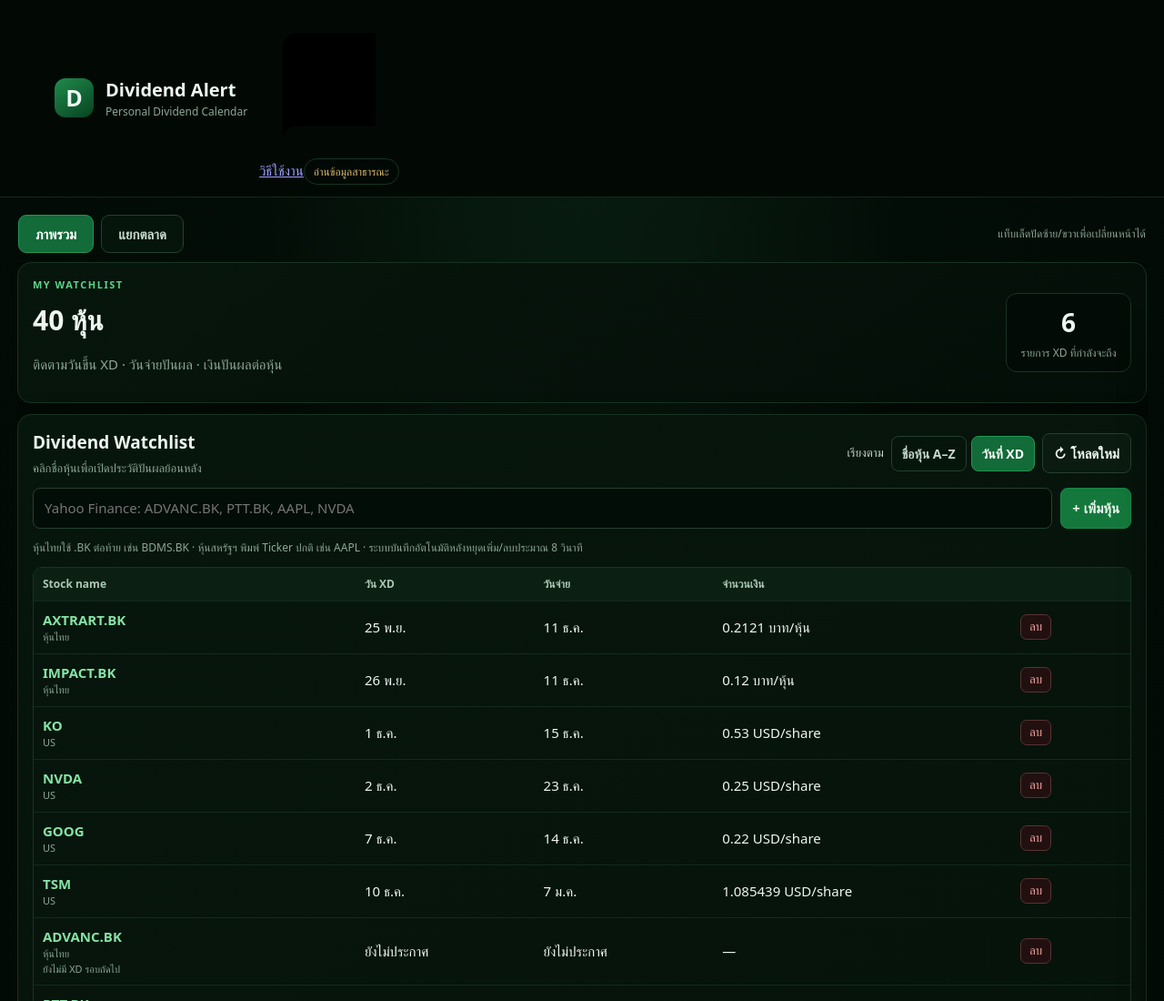
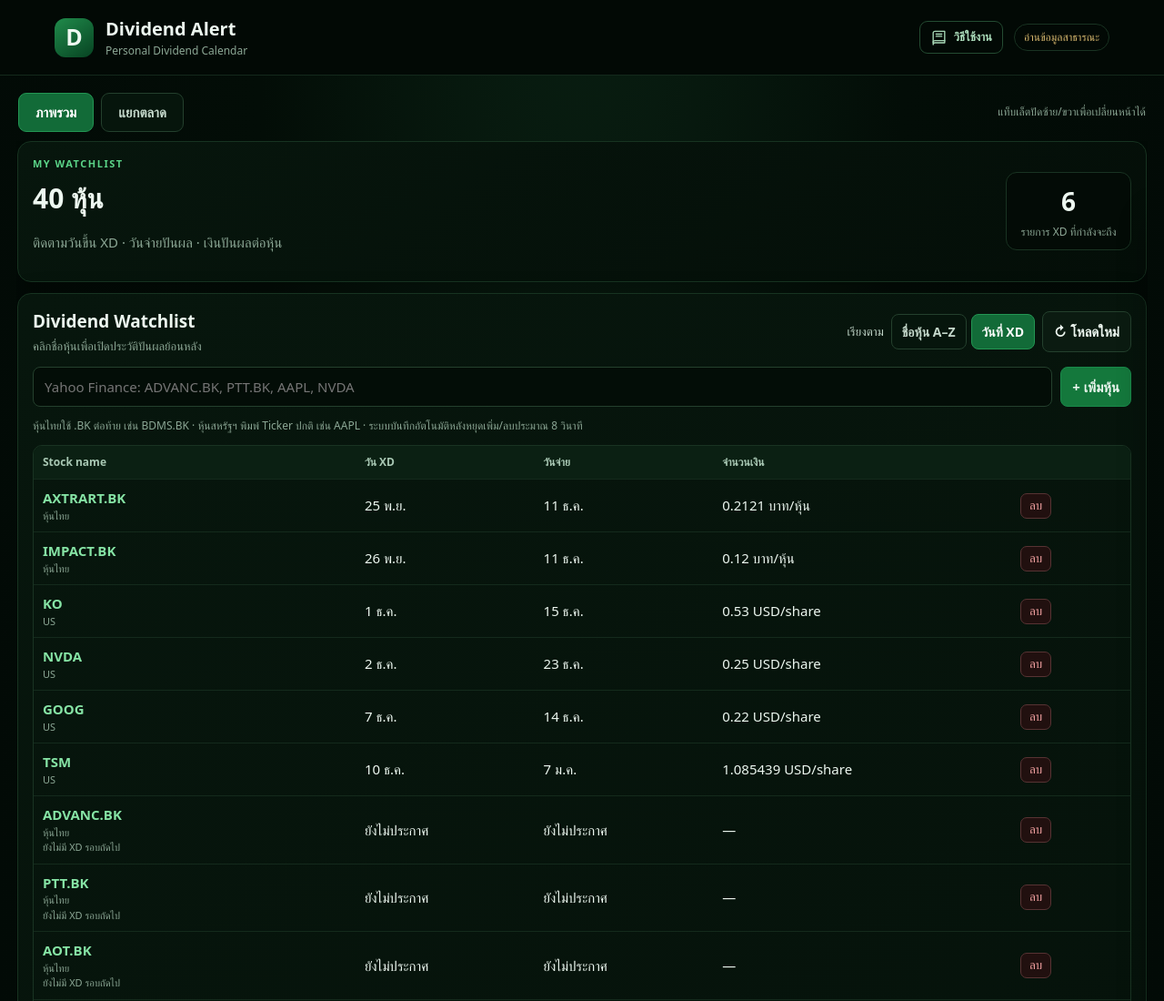
Before and after one commit to mornavapon/dividend-alert, a plain HTML site: page index.html in a window 1280 px wide. Shown: the top 1100 px of the page at 91% size. Drawn offline with Linux system fonts and the light colour scheme.

Commit message:
Style README help link with book icon

```diff
--- a/css/style.css
+++ b/css/style.css
@@ -93,3 +93,12 @@ footer{padding:5px 0 18px}
 .history-note{padding:12px 14px;border:1px solid #66552b;border-radius:9px;background:#211b0c;color:#e8d49a;font-size:13px}
 .history-table{min-width:560px}
 @media(max-width:600px){.source-dialog{padding:21px}.source-choice{padding:14px}.source-choice strong{font-size:15px}}
+
+
+/* README help link in the header */
+.topbar-actions{margin-left:auto;display:flex;align-items:center;gap:12px}
+.help-link{display:inline-flex;align-items:center;gap:7px;padding:7px 11px;border:1px solid #244b32;border-radius:9px;color:#a9d9b8;text-decoration:none;font-size:13px;font-weight:650;white-space:nowrap}
+.help-link:hover{background:#0b2113;border-color:#32975a;color:#e7fff0}
+.help-link svg{width:19px;height:19px;fill:none;stroke:currentColor;stroke-width:1.7;stroke-linecap:round;stroke-linejoin:round;flex:none}
+.topbar-actions .badge{margin-left:0}
+@media(max-width:520px){.topbar{gap:9px;padding-left:12px;padding-right:12px}.topbar-actions{gap:6px}.help-link{padding:7px 8px;font-size:12px}.help-link svg{width:18px;height:18px}.badge{font-size:10px;padding:4px 7px}.brand h1{font-size:17px}.brand p{font-size:11px}}
```
